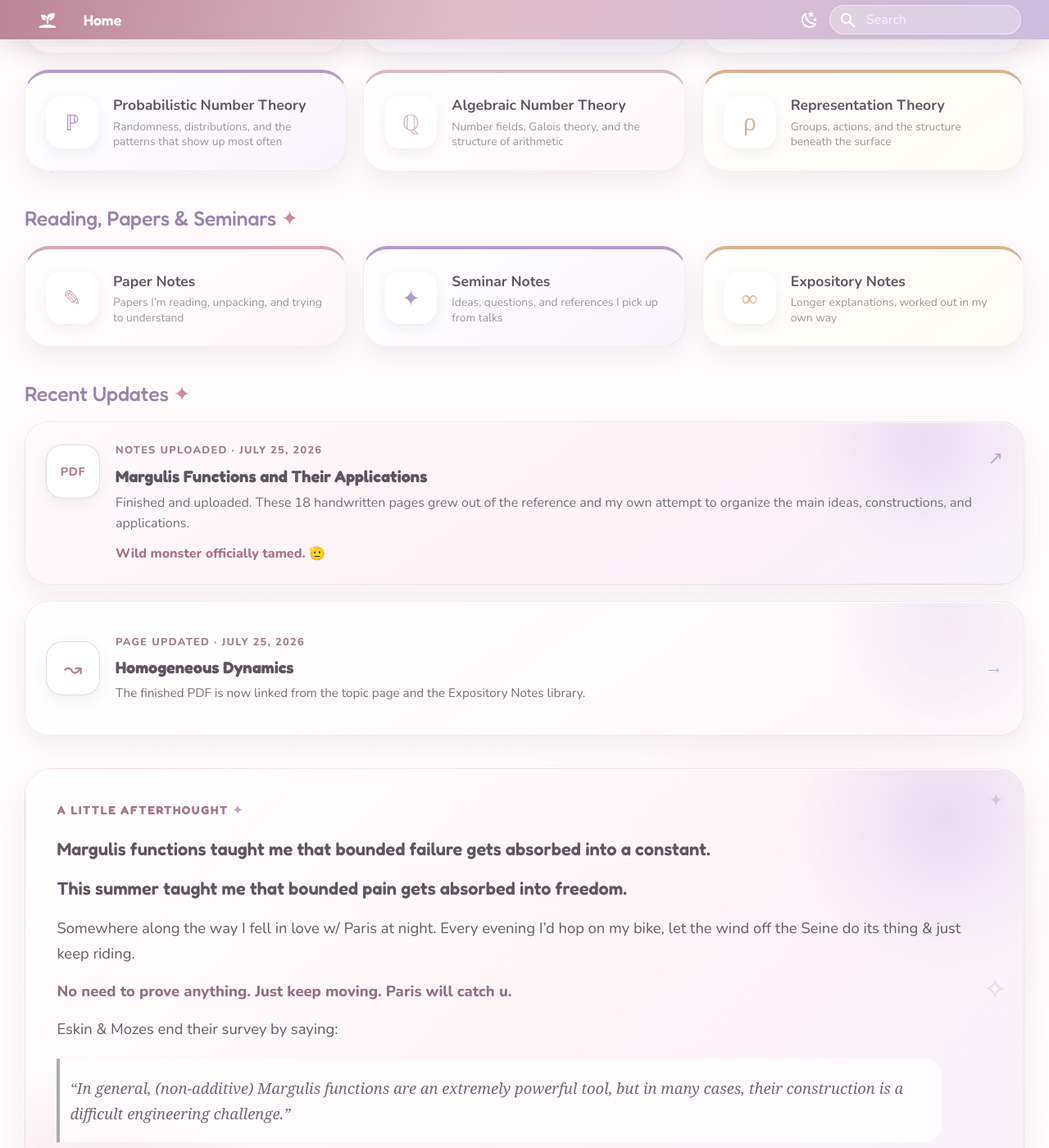
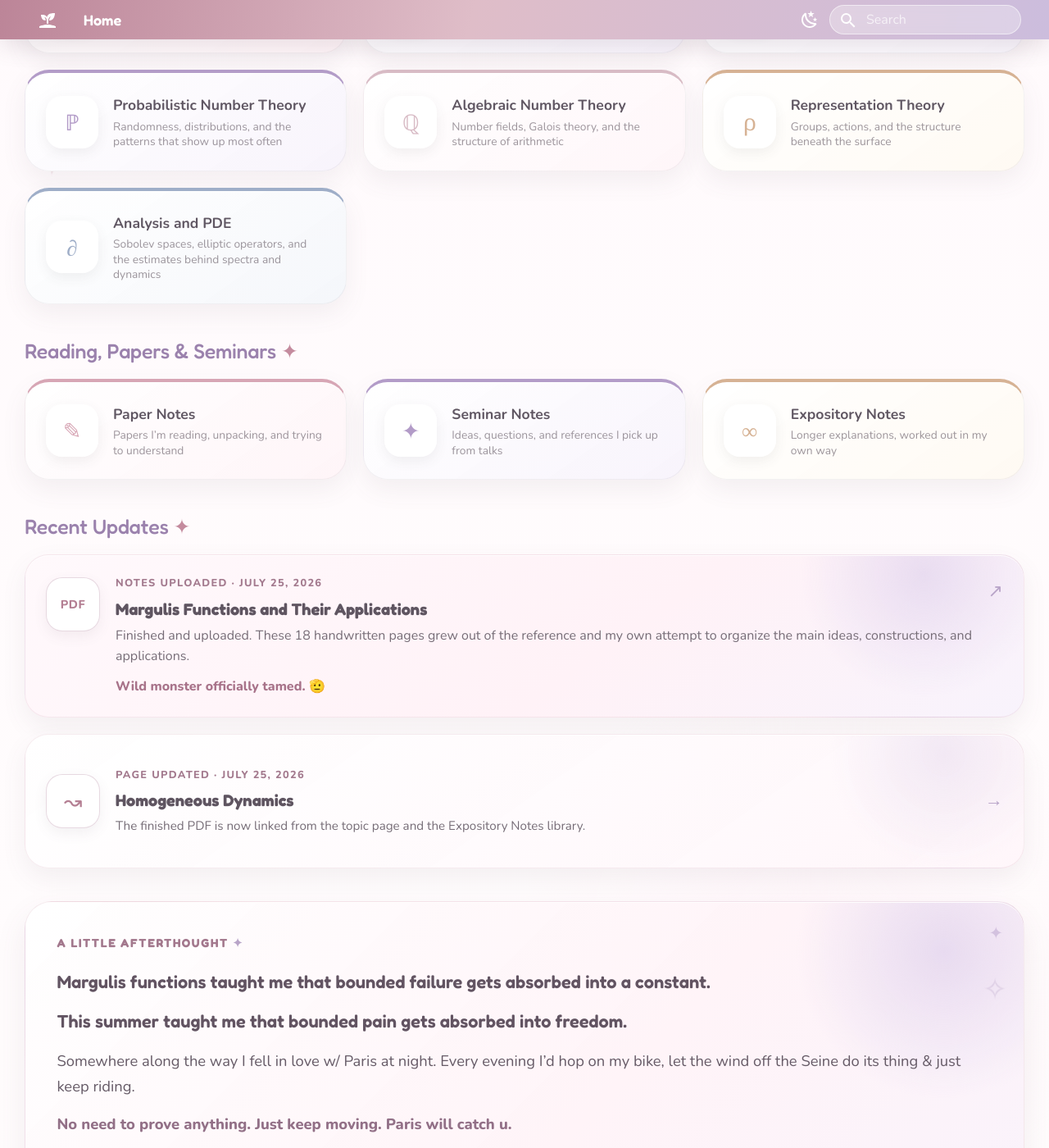
Before and after one commit to yanyanwang-math/yanyanwang-math.github.io, an MkDocs documentation site: the page built from docs/index.md, in a window 1280 px wide and 1400 px high, scrolled down 1033 px. Shown: the whole window at 82% size. Built offline with MkDocs 1.6.1 and Material for MkDocs 9.7.7, drawn with Linux system fonts in a browser that asks for light colours.

Commit message:
Add files via upload

```diff
--- a/docs/index.md
+++ b/docs/index.md
@@ -47,7 +47,7 @@ hide:
     What I’m exploring <span>✦</span>
   </h2>
 
-  <div class="fresh-grid">
+  <div class="fresh-grid explore-grid">
 
     <a class="fresh-card"
        style="--card:#c58a9f; --soft:#fff5f8;"
@@ -95,6 +95,14 @@ hide:
       <span class="fresh-icon">ρ</span>
       <strong>Representation Theory</strong>
       <small>Groups, actions, and the structure beneath the surface</small>
+    </a>
+
+    <a class="fresh-card explore-card-analysis"
+       style="--card:#9faec8; --soft:#f5f7fb;"
+       href="analysis-and-pde/">
+      <span class="fresh-icon">∂</span>
+      <strong>Analysis and PDE</strong>
+      <small>Sobolev spaces, elliptic operators, and the estimates behind spectra and dynamics</small>
     </a>
 
   </div>
@@ -190,7 +198,7 @@ hide:
       but in many cases, their construction is a difficult engineering challenge.”
     </blockquote>
 
-    <p class="reflection-finale">Good thing I’m an engineer. <span></span></p>
+    <p class="reflection-finale">Good thing I’m an engineer. <span>🫡</span></p>
   </section>
 
   <div class="fresh-formula">
```
